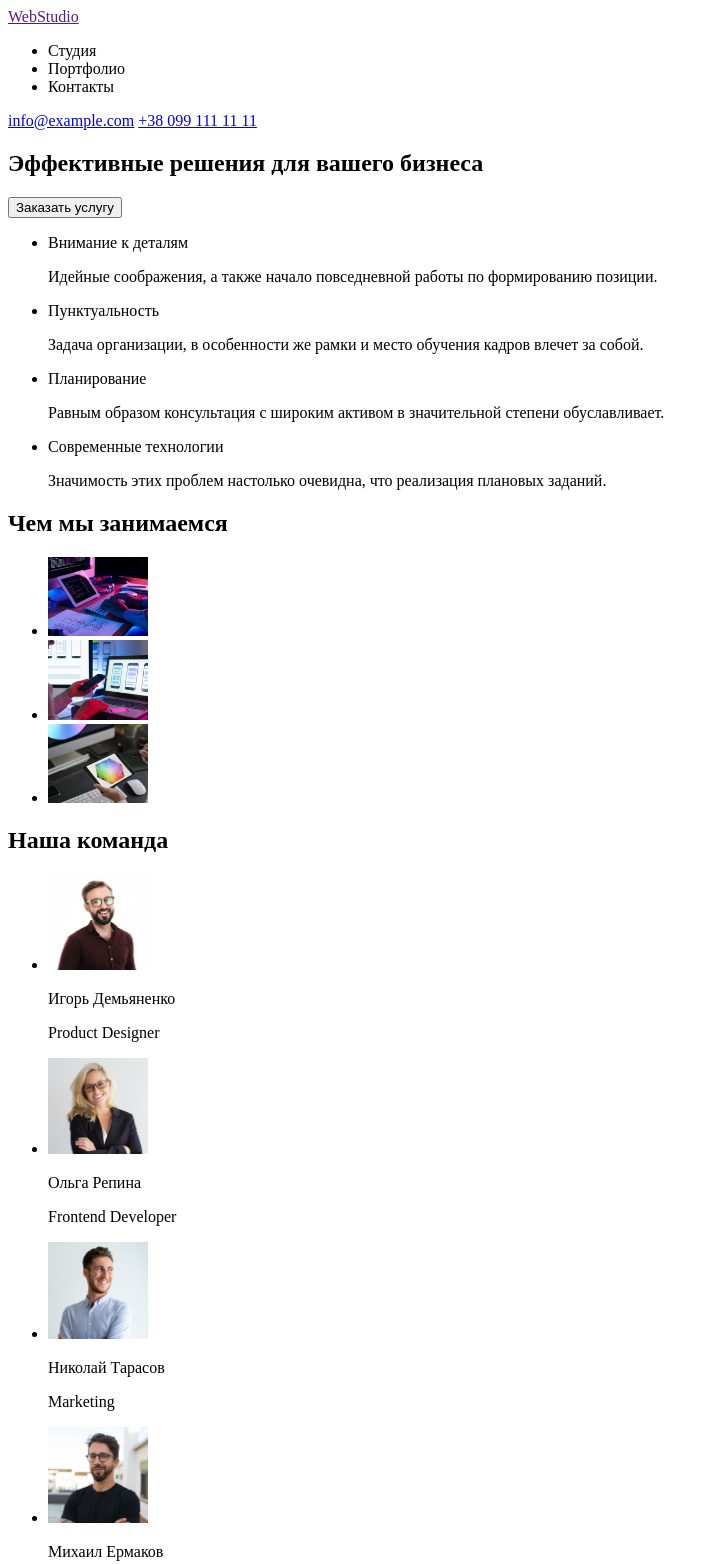
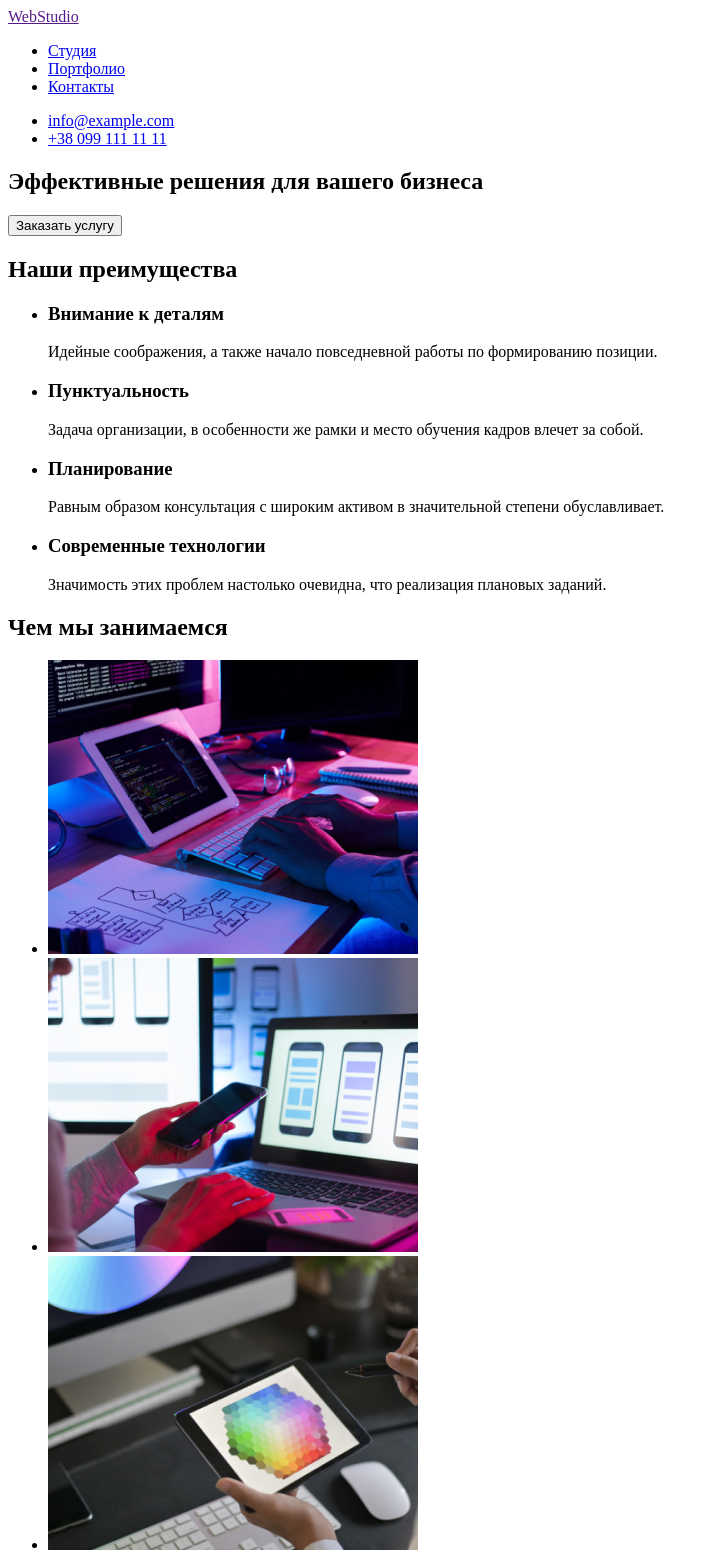
Before and after one commit to achkvch/goit-markup-hw-01, a plain HTML site: page index.html in a window 1280 px wide. Shown: the top 1564 px of the page, without its empty margins (0-719 px from the left). Drawn offline with Linux system fonts and the light colour scheme.

Commit message:
Update index.html

```diff
--- a/index.html
+++ b/index.html
@@ -11,13 +11,15 @@
         <a href="" target="_blank" rel="noreferrer noopener">WebStudio</a>
         <nav>
             <ul>
-                <li>Студия</li>
-                <li>Портфолио</li>
-                <li>Контакты</li>
+                <li><a href="#">Студия</a></li>
+                <li><a href="#">Портфолио</a></li>
+                <li><a href="#">Контакты</a></li>
             </ul>
         </nav>
-        <a href="mailto:info@example.com">info@example.com</a>
-        <a href="tel:+380991111111">+38 099 111 11 11</a>
+        <ul>
+            <li><a href="mailto:info@example.com">info@example.com</a></li>
+            <li><a href="tel:+380991111111">+38 099 111 11 11</a></li>
+        </ul>
     </header>
     <main>
         <section>
@@ -25,67 +27,70 @@
             <button type="button">Заказать услугу</button>
         </section>
         <section>
-            <div>
+            <h2>Наши преимущества</h2>
             <ul>
                 <li>
-                        <p>Внимание к деталям</p>
+                    <h3>Внимание к деталям</h3>
                     <p>Идейные соображения, а также начало повседневной работы по формированию позиции.</p>
                 </li>
                 <li>
-                        <p>Пунктуальность</p>
+                    <h3>Пунктуальность</h3>
                     <p>Задача организации, в особенности же рамки и место обучения кадров влечет за собой.</p>
                 </li>
                 <li>
-                        <p>Планирование</p>
+                    <h3>Планирование</h3>
                     <p>Равным образом консультация с широким активом в значительной степени обуславливает.</p>
                 </li>
                 <li>
-                        <p>Современные технологии</p>
+                    <h3>Современные технологии</h3>
                     <p>Значимость этих проблем настолько очевидна, что реализация плановых заданий.</p>
                 </li>
             </ul>
-            </div>
-            <div>
+        </section>
+        <section>
             <h2>Чем мы занимаемся</h2>
             <ul>
-                    <li><img src="images/img.jpg" alt="tablet typing" title="image1" width="100"></li>
-                    <li><img src="images/img-2.jpg" alt="laptop" title="image2" width="100"></li>
-                    <li><img src="images/img-3.jpg" alt="tablet" title="image3" width="100"></li>
+                <li><img src="images/img.jpg" alt="tablet typing" title="image1" width="370" height="294"></li>
+                <li><img src="images/img-2.jpg" alt="laptop" title="image2" width="370" height="294"></li>
+                <li><img src="images/img-3.jpg" alt="tablet" title="image3" width="370" height="294"></li>
             </ul>
-            </div>
         </section>
+
         <section>
             <h2>Наша команда</h2>
             <ul>
                 <li>
-                    <img src="images/img-4.jpg" alt="Ihor" title="image1" width="100">
-                    <p>Игорь Демьяненко</p>
+                    <img src="images/img-4.jpg" alt="Ihor" title="image1" width="270" height="260">
+                    <h3>Игорь Демьяненко</h3>
                     <p>Product Designer</p>
                 </li>
                 <li>
-                    <img src="images/img-5.jpg" alt="Olha" title="image1" width="100">
-                    <p>Ольга Репина</p>
+                    <img src="images/img-5.jpg" alt="Olha" title="image1" width="270" height="260">
+                    <h3>Ольга Репина</h3>
                     <p>Frontend Developer</p>
                 </li>
                 <li>
-                    <img src="images/img-6.jpg" alt="Nikolai" title="image1" width="100">
-                    <p>Николай Тарасов</p>
+                    <img src="images/img-6.jpg" alt="Nikolai" title="image1" width="270" height="260">
+                    <h3>Николай Тарасов</h3>
                     <p>Marketing</p>
                 </li>
                 <li>
-                    <img src="images/img-7.jpg" alt="Mikhail" title="image1" width="100">
-                    <p>Михаил Ермаков</p>
+                    <img src="images/img-7.jpg" alt="Mikhail" title="image1" width="270" height="260">
+                    <h3>Михаил Ермаков</h3>
                     <p>UI Designer</p>
                 </li>
             </ul>
         </section>
     </main>
     <footer>
-        <a href="" target="_blank" rel="noreferrer noopener">WebStudio</a>
+        <a href="#">WebStudio</a>
         <address>
-            г. Киев, пр-т Леси Украинки, 26
-            <a href="mailto:info@example.com">info@example.com</a>
-            <a href="tel:+380991111111">+38 099 111 11 11</a>
+            <ul>
+                <li><a href="https://www.google.com/maps/place/бульвар+Лесі+Українки,+26,+Київ,+02000/data=!4m2!3m1!1s0x40d4cf0e033ecbe9:0x57a4dffefec77da0?sa=X&ved=2ahUKEwjMxNiLwbv0AhWItYsKHTKeDTEQ8gF6BAgIEAE"
+                    target="_blank" rel="noreferrer noopener">г. Киев, пр-т Леси Украинки, 26</a></li>
+                <li><a href="mailto:info@example.com">info@example.com</a></li>
+                <li><a href="tel:+380991111111">+38 099 111 11 11</a></li>
+            </ul>
         </address>
     </footer>
 </body>
```
Lines whose indentation alone changed are shown as unchanged.
